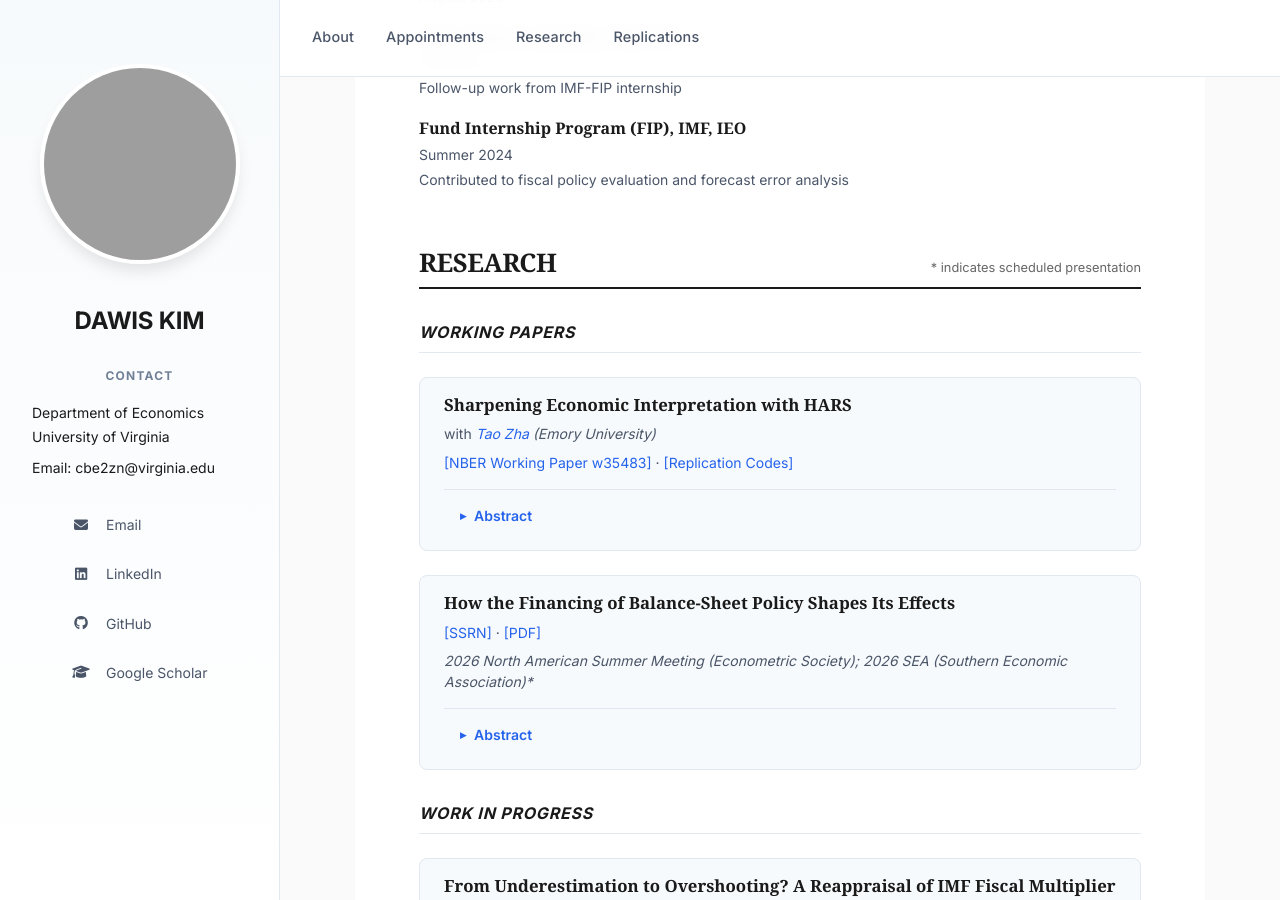
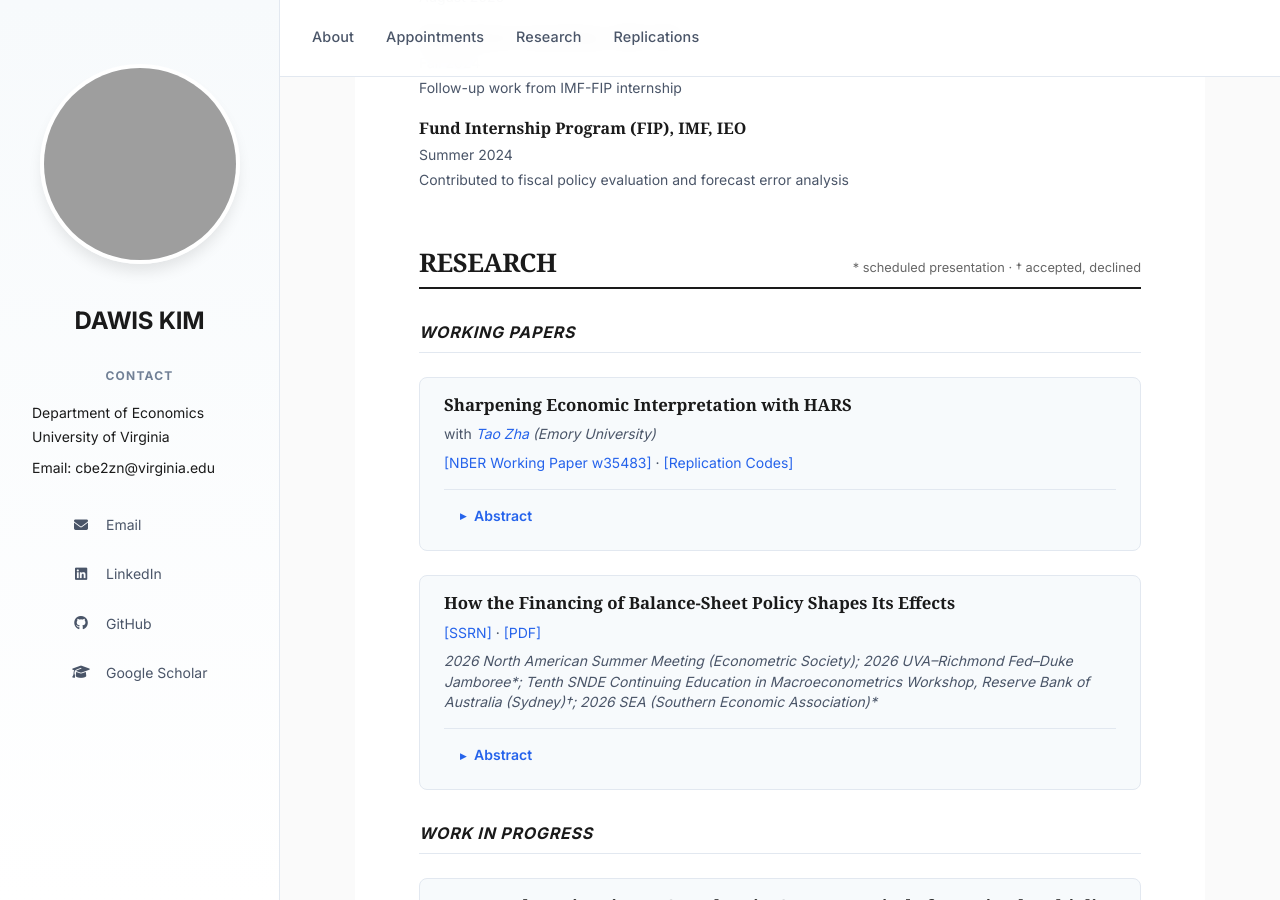
Before and after one commit to davidkim5707/website, a Jekyll site: the page built from index.md, in a window 1280 px wide and 900 px high, scrolled down 471 px. Built offline with Jekyll 4.4.1, drawn with Linux system fonts in a browser that asks for light colours; some web fonts are replaced; grey boxes are pictures that could not be loaded.

Commit message:
Add Jamboree and SNDE CEM presentations to JMP entry
Co-Authored-By: Claude Opus 5 <noreply@anthropic.com>

```diff
--- a/index.md
+++ b/index.md
@@ -31,7 +31,7 @@ I am a PhD candidate in Economics at the University of Virginia. I study the mac
 
 <h1 id="research" style="display: flex; flex-wrap: wrap; justify-content: space-between; align-items: baseline; gap: 0.5rem 1rem;">
   <span>RESEARCH</span>
-  <span style="font-size: 0.8rem; font-weight: 400; font-family: var(--font-sans); color: #666; letter-spacing: 0; text-transform: none;">* indicates scheduled presentation</span>
+  <span style="font-size: 0.8rem; font-weight: 400; font-family: var(--font-sans); color: #666; letter-spacing: 0; text-transform: none;">* scheduled presentation &middot; &dagger; accepted, declined</span>
 </h1>
 
 ## _WORKING PAPERS_
@@ -51,7 +51,7 @@ I am a PhD candidate in Economics at the University of Virginia. I study the mac
 <dl>
   <dt>How the Financing of Balance-Sheet Policy Shapes Its Effects</dt>
   <dd><a href="https://papers.ssrn.com/sol3/papers.cfm?abstract_id=7214338">[SSRN]</a> &middot; <a href="https://www.dropbox.com/scl/fi/w2dak1iipdy4sewxy6xnw/jmp_dawis.pdf?rlkey=hubsqx7d18fwqsx0a7iknbm7a&raw=1">[PDF]</a></dd>
-  <dd class="presentation-note">2026 North American Summer Meeting (Econometric Society); 2026 SEA (Southern Economic Association)*</dd>
+  <dd class="presentation-note">2026 North American Summer Meeting (Econometric Society); 2026 UVA–Richmond Fed–Duke Jamboree*; Tenth SNDE Continuing Education in Macroeconometrics Workshop, Reserve Bank of Australia (Sydney)&dagger;; 2026 SEA (Southern Economic Association)*</dd>
   <dd class="abstract-toggle">
     <details>
       <summary>Abstract</summary>
```
